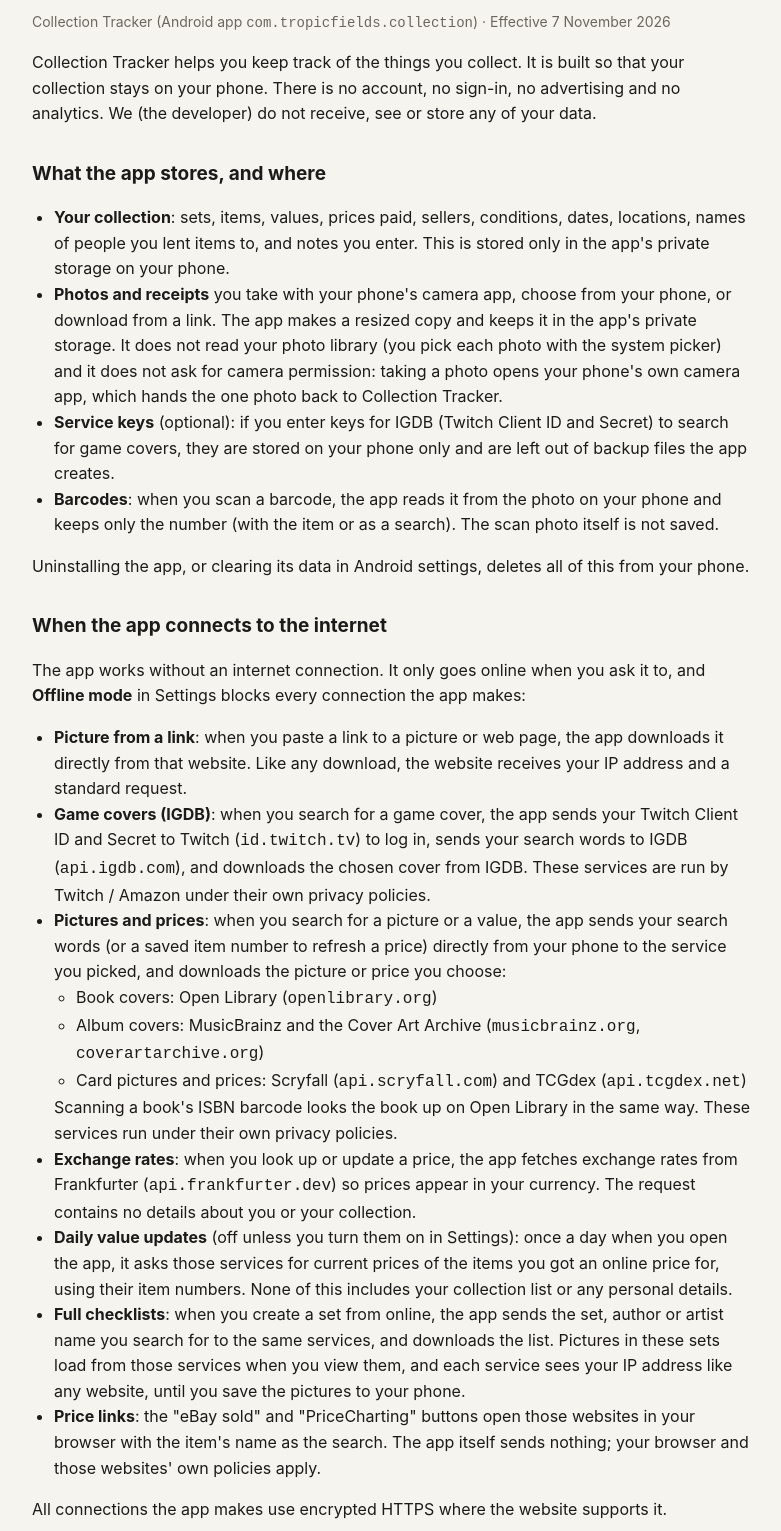
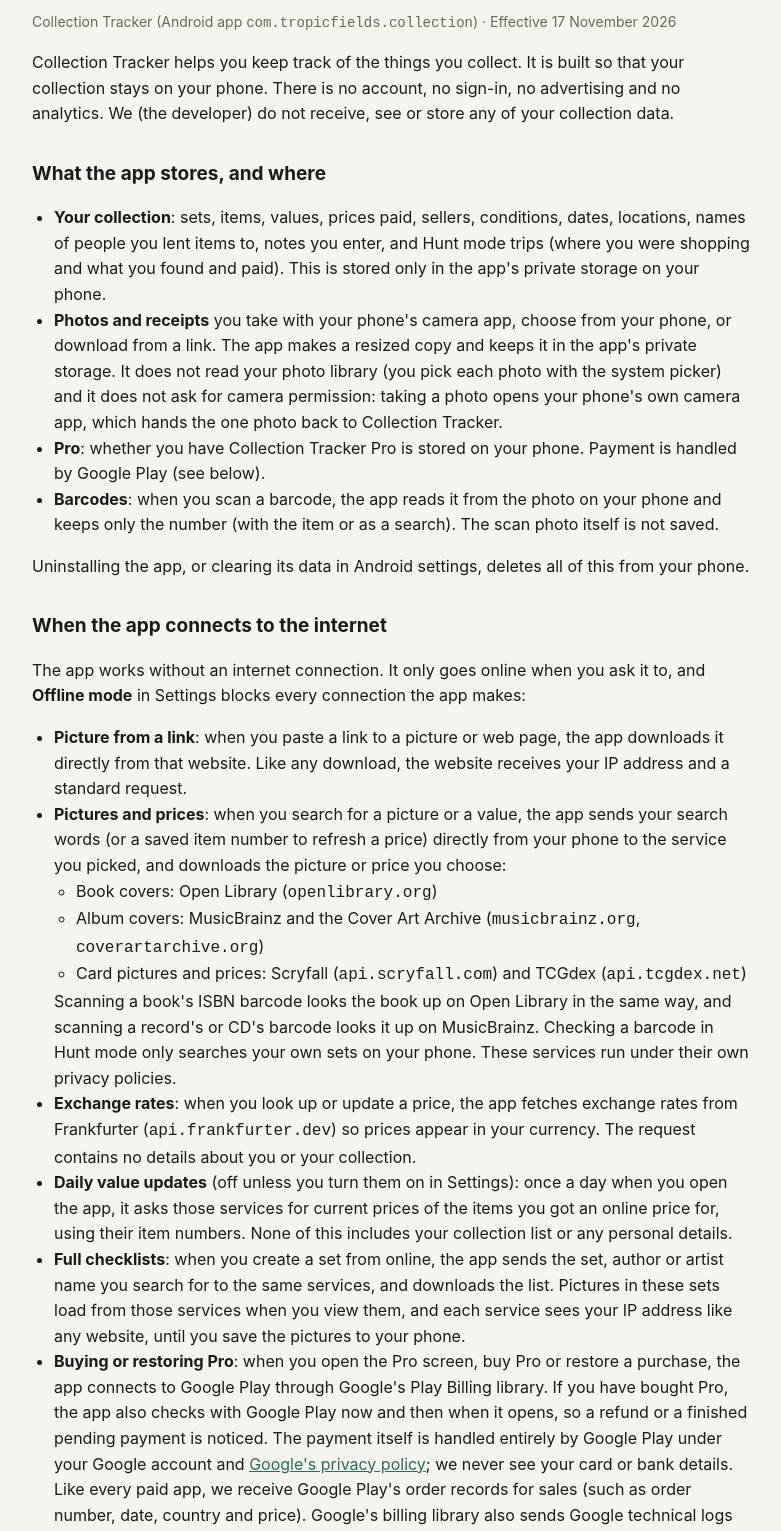
Before and after one commit to Tropic-1/collection-privacy, a plain HTML site: page index.html in a window 1280 px wide. Shown: the part 69-1600 px from the top of the page, without its empty margins (248-1029 px from the left). Drawn offline with Linux system fonts and the light colour scheme.

Commit message:
Update policy: Pro and Google Play Billing, record barcodes, Hunt mode trips, feedback links; IGDB removed

```diff
--- a/index.html
+++ b/index.html
@@ -21,15 +21,15 @@
 <body>
 <main>
 <h1>Privacy policy</h1>
-<p class="muted">Collection Tracker (Android app <code>com.tropicfields.collection</code>) · Effective 7 November 2026</p>
+<p class="muted">Collection Tracker (Android app <code>com.tropicfields.collection</code>) · Effective 17 November 2026</p>
 
-<p>Collection Tracker helps you keep track of the things you collect. It is built so that your collection stays on your phone. There is no account, no sign-in, no advertising and no analytics. We (the developer) do not receive, see or store any of your data.</p>
+<p>Collection Tracker helps you keep track of the things you collect. It is built so that your collection stays on your phone. There is no account, no sign-in, no advertising and no analytics. We (the developer) do not receive, see or store any of your collection data.</p>
 
 <h2>What the app stores, and where</h2>
 <ul>
-  <li><b>Your collection</b>: sets, items, values, prices paid, sellers, conditions, dates, locations, names of people you lent items to, and notes you enter. This is stored only in the app's private storage on your phone.</li>
+  <li><b>Your collection</b>: sets, items, values, prices paid, sellers, conditions, dates, locations, names of people you lent items to, notes you enter, and Hunt mode trips (where you were shopping and what you found and paid). This is stored only in the app's private storage on your phone.</li>
   <li><b>Photos and receipts</b> you take with your phone's camera app, choose from your phone, or download from a link. The app makes a resized copy and keeps it in the app's private storage. It does not read your photo library (you pick each photo with the system picker) and it does not ask for camera permission: taking a photo opens your phone's own camera app, which hands the one photo back to Collection Tracker.</li>
-  <li><b>Service keys</b> (optional): if you enter keys for IGDB (Twitch Client ID and Secret) to search for game covers, they are stored on your phone only and are left out of backup files the app creates.</li>
+  <li><b>Pro</b>: whether you have Collection Tracker Pro is stored on your phone. Payment is handled by Google Play (see below).</li>
   <li><b>Barcodes</b>: when you scan a barcode, the app reads it from the photo on your phone and keeps only the number (with the item or as a search). The scan photo itself is not saved.</li>
 </ul>
 <p>Uninstalling the app, or clearing its data in Android settings, deletes all of this from your phone.</p>
@@ -38,17 +38,18 @@
 <p>The app works without an internet connection. It only goes online when you ask it to, and <b>Offline mode</b> in Settings blocks every connection the app makes:</p>
 <ul>
   <li><b>Picture from a link</b>: when you paste a link to a picture or web page, the app downloads it directly from that website. Like any download, the website receives your IP address and a standard request.</li>
-  <li><b>Game covers (IGDB)</b>: when you search for a game cover, the app sends your Twitch Client ID and Secret to Twitch (<code>id.twitch.tv</code>) to log in, sends your search words to IGDB (<code>api.igdb.com</code>), and downloads the chosen cover from IGDB. These services are run by Twitch / Amazon under their own privacy policies.</li>
   <li><b>Pictures and prices</b>: when you search for a picture or a value, the app sends your search words (or a saved item number to refresh a price) directly from your phone to the service you picked, and downloads the picture or price you choose:
     <ul>
       <li>Book covers: Open Library (<code>openlibrary.org</code>)</li>
       <li>Album covers: MusicBrainz and the Cover Art Archive (<code>musicbrainz.org</code>, <code>coverartarchive.org</code>)</li>
       <li>Card pictures and prices: Scryfall (<code>api.scryfall.com</code>) and TCGdex (<code>api.tcgdex.net</code>)</li>
     </ul>
-    Scanning a book's ISBN barcode looks the book up on Open Library in the same way. These services run under their own privacy policies.</li>
+    Scanning a book's ISBN barcode looks the book up on Open Library in the same way, and scanning a record's or CD's barcode looks it up on MusicBrainz. Checking a barcode in Hunt mode only searches your own sets on your phone. These services run under their own privacy policies.</li>
   <li><b>Exchange rates</b>: when you look up or update a price, the app fetches exchange rates from Frankfurter (<code>api.frankfurter.dev</code>) so prices appear in your currency. The request contains no details about you or your collection.</li>
   <li><b>Daily value updates</b> (off unless you turn them on in Settings): once a day when you open the app, it asks those services for current prices of the items you got an online price for, using their item numbers. None of this includes your collection list or any personal details.</li>
   <li><b>Full checklists</b>: when you create a set from online, the app sends the set, author or artist name you search for to the same services, and downloads the list. Pictures in these sets load from those services when you view them, and each service sees your IP address like any website, until you save the pictures to your phone.</li>
+  <li><b>Buying or restoring Pro</b>: when you open the Pro screen, buy Pro or restore a purchase, the app connects to Google Play through Google's Play Billing library. If you have bought Pro, the app also checks with Google Play now and then when it opens, so a refund or a finished pending payment is noticed. The payment itself is handled entirely by Google Play under your Google account and <a href="https://policies.google.com/privacy">Google's privacy policy</a>; we never see your card or bank details. Like every paid app, we receive Google Play's order records for sales (such as order number, date, country and price). Google's billing library also sends Google technical logs about these billing requests (for example whether they succeeded and connection problems), with basic device details, which Google uses to run and improve Play Billing. If you never open the Pro screen, this library is not started. Offline mode blocks it.</li>
+  <li><b>Feedback and ratings</b>: "Send feedback" in Settings opens your own email app with our address filled in, and "Rate on Google Play" opens the Play Store. The app sends nothing by itself.</li>
   <li><b>Price links</b>: the "eBay sold" and "PriceCharting" buttons open those websites in your browser with the item's name as the search. The app itself sends nothing; your browser and those websites' own policies apply.</li>
 </ul>
 <p>All connections the app makes use encrypted HTTPS where the website supports it.</p>
@@ -69,8 +70,8 @@
 <h2>What we do not do</h2>
 <ul>
   <li>We do not collect, sell or share personal data.</li>
-  <li>The app contains no advertising, analytics, crash-reporting or tracking code.</li>
-  <li>The app asks for only one Android permission: internet access, used for the actions above.</li>
+  <li>The app contains no advertising, and we add no analytics, crash-reporting or tracking code. The only third-party code in the app is Google's Play Billing library, used for Pro as described above.</li>
+  <li>The app asks for no permissions that need your approval. It declares internet access (for the actions above) and, for Pro, Google Play billing and network-status access.</li>
 </ul>
 
 <h2>Children</h2>
@@ -82,7 +83,7 @@
 <h2>Contact</h2>
 <p>Questions about this policy: <a href="mailto:meridian.house.studios@gmail.com">meridian.house.studios@gmail.com</a></p>
 <hr>
-<p class="muted">Collection Tracker is an independent app. It is not affiliated with eBay, PriceCharting, Twitch, IGDB, Open Library, MusicBrainz, Scryfall or TCGdex.</p>
+<p class="muted">Collection Tracker is an independent app. It is not affiliated with eBay, PriceCharting, Open Library, MusicBrainz, Scryfall or TCGdex.</p>
 <p class="muted">Collection Tracker is unofficial Fan Content permitted under the Fan Content Policy. Not approved/endorsed by Wizards. Portions of the materials used are property of Wizards of the Coast. ©Wizards of the Coast LLC.</p>
 </main>
 </body>
```
